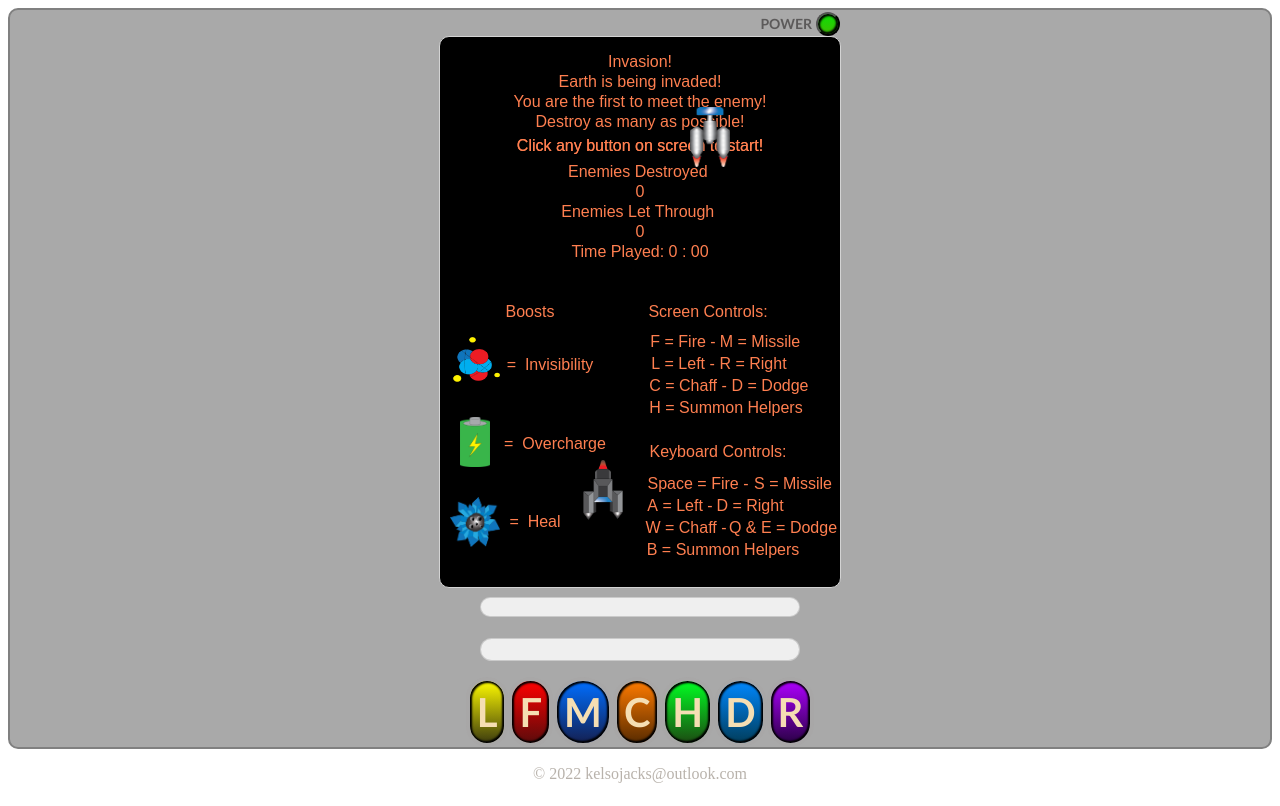
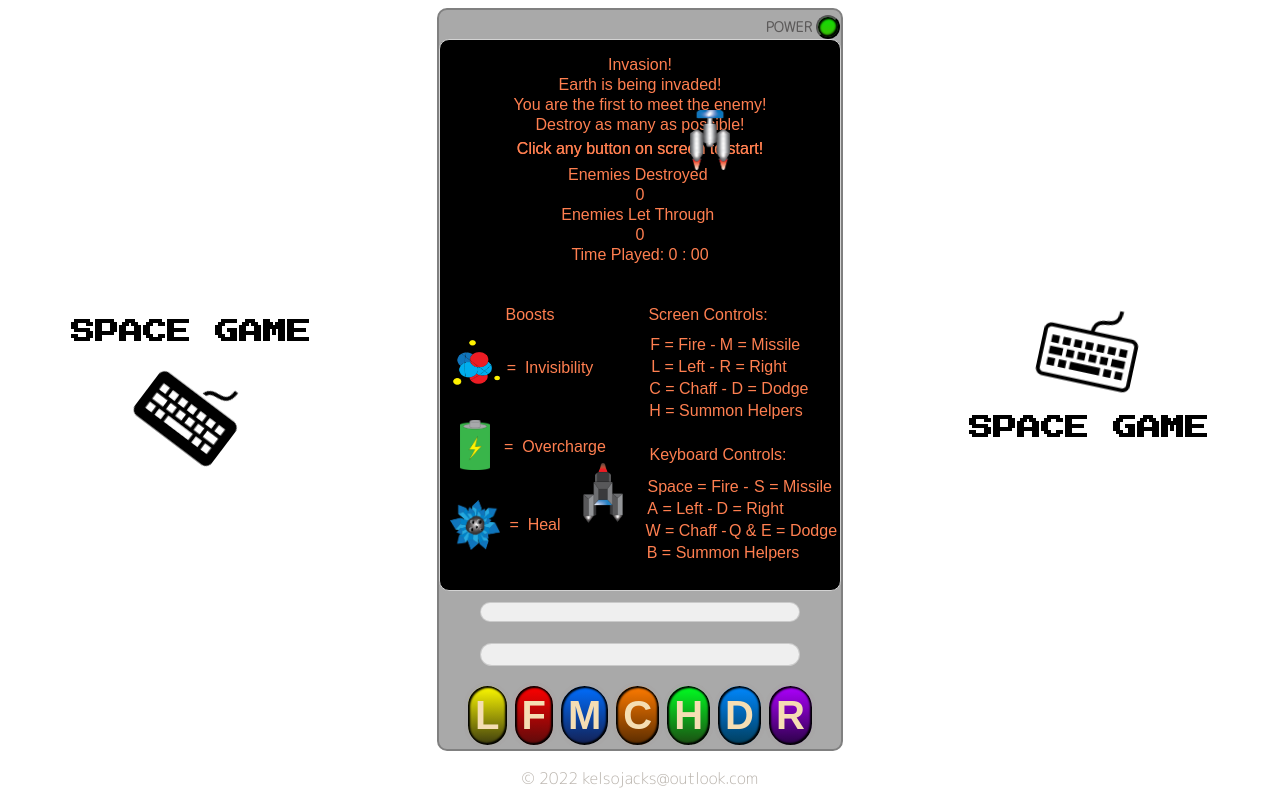
Before and after one commit to kelso540/space-game, a plain HTML site: page index.html in a window 1280 px wide. Drawn offline with Linux system fonts and the light colour scheme.

Commit message:
added logo animation

```diff
--- a/canvasJava.js
+++ b/canvasJava.js
@@ -1,4 +1,11 @@
-document.querySelector("#root").innerHTML = `<div class="startContainer" id="startContainer"> <!-- starter container -->
+document.querySelector("#root").innerHTML = `<div class="mainContainer">
+
+    <div class="logoDiv">
+        <h2>SPACE GAME</h2>
+        <img src="Artwork/icons8-keyboard-96 (1).png" alt="keyboard" id="keyboardB" />
+    </div>
+
+    <div class="startContainer" id="startContainer"> <!-- starter container -->
         <div class="power">
             <strong class="powerText">POWER</strong><button class="buttonPower"></button>
         </div>
@@ -18,7 +25,6 @@ document.querySelector("#root").innerHTML = `<div class="startContainer" id="sta
             <button class="buttonR btn" id="btnListen4"><strong class="buttonText">H</strong></button>
             <button class="buttonDodge btn" id="btnListen7"><strong class="buttonText">D</strong></button>
             <button class="buttonHelp btn" id="btnListen6"><strong class="buttonText">R</strong></button>
-
         </div>
         <div id="hideA">
             <strong class="areYouSure">Are you Sure?</strong>
@@ -50,6 +56,13 @@ document.querySelector("#root").innerHTML = `<div class="startContainer" id="sta
         </div>
     </div>
 
+    <div class="logoDiv">
+        <img src="Artwork/icons8-keyboard-96.png" alt="keyboard" id="keyboardA" />
+        <h2>SPACE GAME</h2>
+    </div>
+
+</div>
+
 <div class="f5">
     <p class="footerText">&copy; 2022 kelsojacks@outlook.com</p>
 </div>
@@ -59,6 +72,16 @@ document.querySelector("#root").innerHTML = `<div class="startContainer" id="sta
     <input type="text" id="delTime" class="buttonL" value="0" readonly>
     <input type="text" id="health" class="buttonL" value="0" readonly>
 </div>`;
+
+setInterval(()=>{
+    document.getElementById("keyboardA").src = "Artwork/icons8-keyboard-96.png";
+    document.getElementById("keyboardB").src = "Artwork/icons8-keyboard-96 (1).png";
+    setTimeout(()=>{
+        document.getElementById("keyboardA").src = "Artwork/icons8-keyboard-96 (1).png";
+        document.getElementById("keyboardB").src = "Artwork/icons8-keyboard-96.png";
+    }, 2500)
+}, 4000)
+
 const font = "Arial";
 const fontSize = "16px";
 const ctxContext = document.getElementById("ctx");
@@ -859,10 +882,10 @@ const start = () => { //main game loop 40ms interval
     mainTimerCounter.toString(); //so I remember how to change a value to a string.
     mainTimerCounterDisplay.toString();
     ctx.fillText(mainTimerCounterDisplay + " : " + mainCounter0 + mainTimerCounter, 200, 50);
-    ctx.fillText(enemyDText, 150, 510);
-    ctx.fillText(enemyD, 265, 510);  //displays enemy's destroyed.
-    ctx.fillText(enemyEscapeText, 157, 540);
-    ctx.fillText(enemyEscape, 265, 540);  //displays enemy's escaped.
+    ctx.fillText(enemyDText, 170, 510);
+    ctx.fillText(enemyD, 287, 510);  //displays enemy's destroyed.
+    ctx.fillText(enemyEscapeText, 177, 540);
+    ctx.fillText(enemyEscape, 288, 540);  //displays enemy's escaped.
     document.getElementById("time").value = timeBox;
     document.getElementById("health").value = shield;
 
--- a/canvasStyle.css
+++ b/canvasStyle.css
@@ -11,11 +11,34 @@ body{
     background-color: var(--secondary-color);
     touch-action: pan-y;
     -webkit-touch-callout: none !important;
+    font-family: 'M PLUS Rounded 1c', sans-serif;
 }
+/* font-family: 'Press Start 2P', cursive; */
 a {
     text-decoration: none;
     user-select: none;
     -webkit-user-select: none !important;
+}
+.mainContainer{
+    display: flex;
+    justify-content: space-around;
+    align-items: center;
+}
+.logoDiv{
+    display: flex;
+    flex-direction: column;
+    justify-content: center;
+    align-items: center;
+    font-family: 'Press Start 2P', cursive;
+}
+.logoDiv h2{
+    animation: pulse 5s ease-in-out infinite;
+}
+#keyboardA{
+    animation: headbob 7s ease-in-out infinite;
+}
+#keyboardB{
+    animation: headbob 8s ease-in-out infinite;
 }
 .startContainer{
     margin: 0;
@@ -72,7 +95,6 @@ a {
     margin: auto;
 }
 .buttonText{
-    font-family: 'Trebuchet MS', 'Lucida Sans Unicode', 'Lucida Grande', 'Lucida Sans', Arial, sans-serif;
     font-size: 40px;
     color: wheat;
 }
@@ -89,8 +111,6 @@ a {
 .buttonF{
     background-color: blue;
     background-image: linear-gradient(rgb(255, 0, 0), rgb(91, 11, 11));
-    font-family: -apple-system, BlinkMacSystemFont, 'Segoe UI', Roboto, Oxygen, Ubuntu, Cantarell, 'Open Sans', 'Helvetica Neue', sans-serif;
-    color: rgb(226, 222, 222);
 }
 .buttonF:active{
     box-shadow: 3px 3px 4px 3px black inset;
@@ -99,8 +119,6 @@ a {
 .buttonL{
     background-color: blue;
     background-image: linear-gradient(rgb(0, 110, 255), rgb(20, 32, 82));
-    font-family: -apple-system, BlinkMacSystemFont, 'Segoe UI', Roboto, Oxygen, Ubuntu, Cantarell, 'Open Sans', 'Helvetica Neue', sans-serif;
-    color: rgb(226, 222, 222);
 }
 .buttonL:active{
     box-shadow: 3px 3px 4px 3px black inset;
@@ -109,8 +127,6 @@ a {
 .buttonR{
     background-color: blue;
     background-image: linear-gradient(rgb(0, 255, 34), rgb(28, 75, 18));
-    font-family: -apple-system, BlinkMacSystemFont, 'Segoe UI', Roboto, Oxygen, Ubuntu, Cantarell, 'Open Sans', 'Helvetica Neue', sans-serif;
-    color: rgb(226, 222, 222);
 }
 .buttonR:active{
     box-shadow: 3px 3px 4px 3px black inset;
@@ -119,8 +135,6 @@ a {
 .buttonM{
     background-color: blue;
     background-image: linear-gradient(rgb(255, 123, 0), rgb(88, 43, 0));
-    font-family: -apple-system, BlinkMacSystemFont, 'Segoe UI', Roboto, Oxygen, Ubuntu, Cantarell, 'Open Sans', 'Helvetica Neue', sans-serif;
-    color: rgb(226, 222, 222);
 }
 .buttonM:active{
     box-shadow: 3px 3px 4px 3px black inset;
@@ -129,8 +143,6 @@ a {
 .buttonChaff{
     background-color: blue;
     background-image: linear-gradient(rgb(255, 251, 0), rgb(60, 59, 14));
-    font-family: -apple-system, BlinkMacSystemFont, 'Segoe UI', Roboto, Oxygen, Ubuntu, Cantarell, 'Open Sans', 'Helvetica Neue', sans-serif;
-    color: rgb(226, 222, 222);
 }
 .buttonChaff:active{
     box-shadow: 3px 3px 4px 3px black inset;
@@ -139,8 +151,6 @@ a {
 .buttonHelp{
     background-color: blue;
     background-image: linear-gradient(rgb(174, 0, 255), rgb(42, 1, 70));
-    font-family: -apple-system, BlinkMacSystemFont, 'Segoe UI', Roboto, Oxygen, Ubuntu, Cantarell, 'Open Sans', 'Helvetica Neue', sans-serif;
-    color: rgb(226, 222, 222);
 }
 .buttonHelp:active{
     box-shadow: 3px 3px 4px 3px black inset;
@@ -149,8 +159,6 @@ a {
 .buttonDodge{
     background-color: blue;
     background-image: linear-gradient(rgb(0, 136, 255), rgb(1, 61, 91));
-    font-family: -apple-system, BlinkMacSystemFont, 'Segoe UI', Roboto, Oxygen, Ubuntu, Cantarell, 'Open Sans', 'Helvetica Neue', sans-serif;
-    color: rgb(226, 222, 222);
 }
 .buttonDodge:active{
     box-shadow: 3px 3px 4px 3px black inset;
@@ -158,7 +166,6 @@ a {
 }
 .buttonPower{
     background-image: linear-gradient(rgb(9, 255, 0), rgb(81, 255, 0));
-    font-family: -apple-system, BlinkMacSystemFont, 'Segoe UI', Roboto, Oxygen, Ubuntu, Cantarell, 'Open Sans', 'Helvetica Neue', sans-serif;
     padding: 10px;
     border-radius: 50%;
     box-shadow: 1px 1px 2px 1px black inset, -1px -1px 2px 1px black inset;
@@ -168,7 +175,6 @@ a {
     text-align: end;
 }
 .powerText{
-    font-family: 'Trebuchet MS', 'Lucida Sans Unicode', 'Lucida Grande', 'Lucida Sans', Arial, sans-serif;
     font-size: 14px;
     position: relative;
     top: 5px;
@@ -178,7 +184,6 @@ a {
 .areYouSure{
     padding: 20px 0;
     font-size: 50px;
-    font-family: 'Trebuchet MS', 'Lucida Sans Unicode', 'Lucida Grande', 'Lucida Sans', Arial, sans-serif;
     color: rgb(255, 255, 255);
     position: relative;
     bottom: 20px;
@@ -222,6 +227,28 @@ a {
         background-image: linear-gradient(rgb(11, 223, 4), rgb(62, 191, 3));
     }
 }
+@keyframes headbob {
+    0%{
+        rotate: -50deg;
+    }
+    50%{
+        rotate: 50deg;
+    }
+    100%{
+        rotate: -50deg;
+    }
+}
+@keyframes pulse {
+    0%{
+        scale: 1;
+    }
+    50%{
+        scale: 1.2;
+    }
+    100%{
+        scale: 1;
+    }
+}
 
 @media screen and (min-width: 500px) {
     #ctx{
@@ -243,3 +270,9 @@ a {
         margin: auto;
     }
 }
+
+@media screen and (max-width: 1000px) {
+    .logoDiv{
+        display: none;
+    }
+}
--- a/index.html
+++ b/index.html
@@ -5,6 +5,9 @@
 <head>
     <meta charset="utf-8" />
     <meta name="viewport" content="width=device-width, initial-scale=1.0">
+    <link rel="preconnect" href="https://fonts.googleapis.com">
+    <link rel="preconnect" href="https://fonts.gstatic.com" crossorigin>
+    <link href="https://fonts.googleapis.com/css2?family=M+PLUS+Rounded+1c:wght@300&family=Press+Start+2P&display=swap" rel="stylesheet">
     <title>Space Game</title>
     <link rel="stylesheet" href="canvasStyle.css">
     <script src="canvasJava.js" defer></script>
```
Also changed, not shown: Artwork/icons8-keyboard-96 (1).png (added), Artwork/icons8-keyboard-96.png (added), 1 other file. Lines whose indentation alone changed are shown as unchanged.
